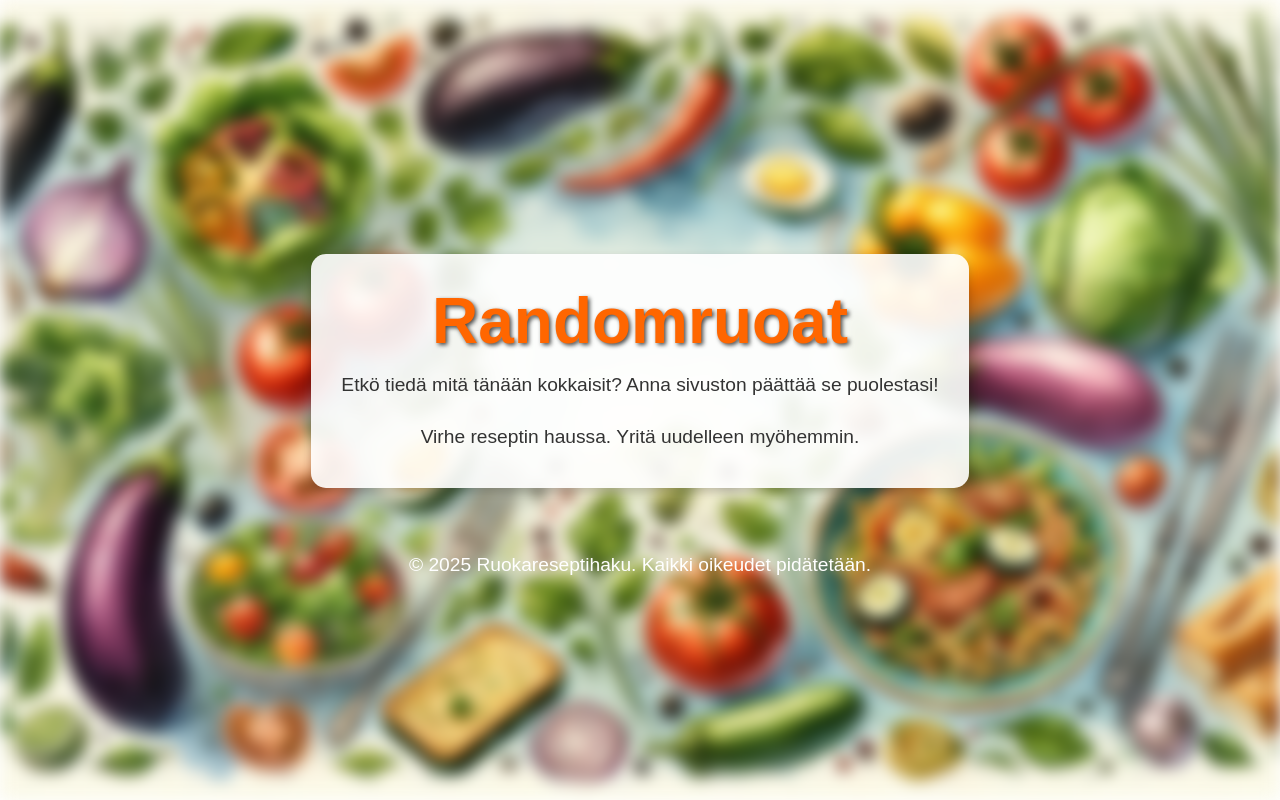
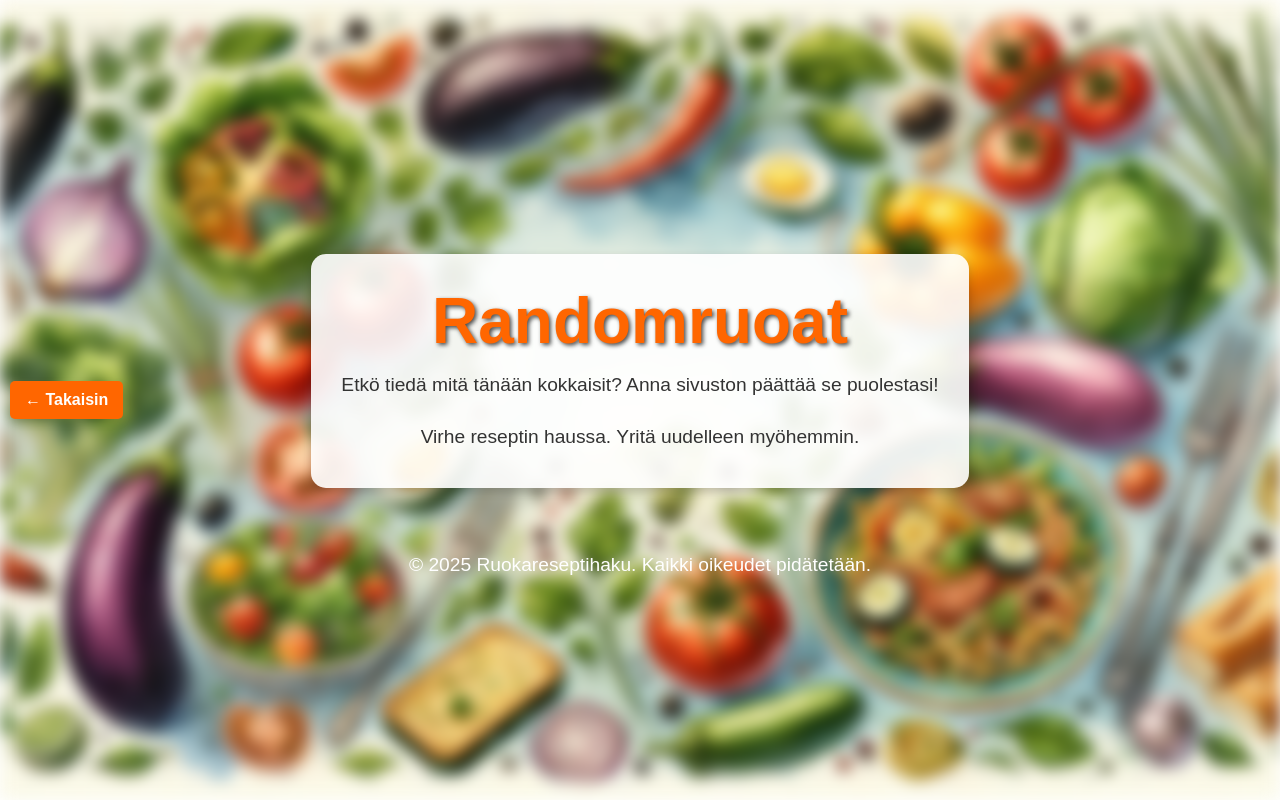
Before and after one commit to JohannaL84/reseptihaku, a plain HTML site: page randomresepti.html in a window 1280 px wide. Drawn offline with Linux system fonts and the light colour scheme; no server answers.

Commit message:
Takaisin- painikkeen lisäys sivuille

```diff
--- a/randomresepti.html
+++ b/randomresepti.html
@@ -41,6 +41,9 @@
 </head>
 <body>
     <div class="background"></div> <!-- Taustakuva -->
+
+     <!-- Kiinteä takaisin-painike -->
+<button class="back-button" onclick="history.back()">&#8592; Takaisin</button>
 
     <div class="content-box"> <!-- Vaalea laatikko -->
         <header>
```
Also changed, not shown: dashboard.html (+3 -0 lines), forgot_password.html (+3 -0 lines), jalkiruoat.html (+3 -0 lines), kasvisruoat.html (+3 -0 lines), liharuoat.html (+3 -0 lines), lisaaresepti.html (+3 -0 lines), login.html (+3 -0 lines), register.html (+3 -0 lines), reseptihaasteet.html (+3 -0 lines), saannot.html (+3 -0 lines), top10.html (+3 -0 lines), uusimmat.html (+3 -0 lines).
